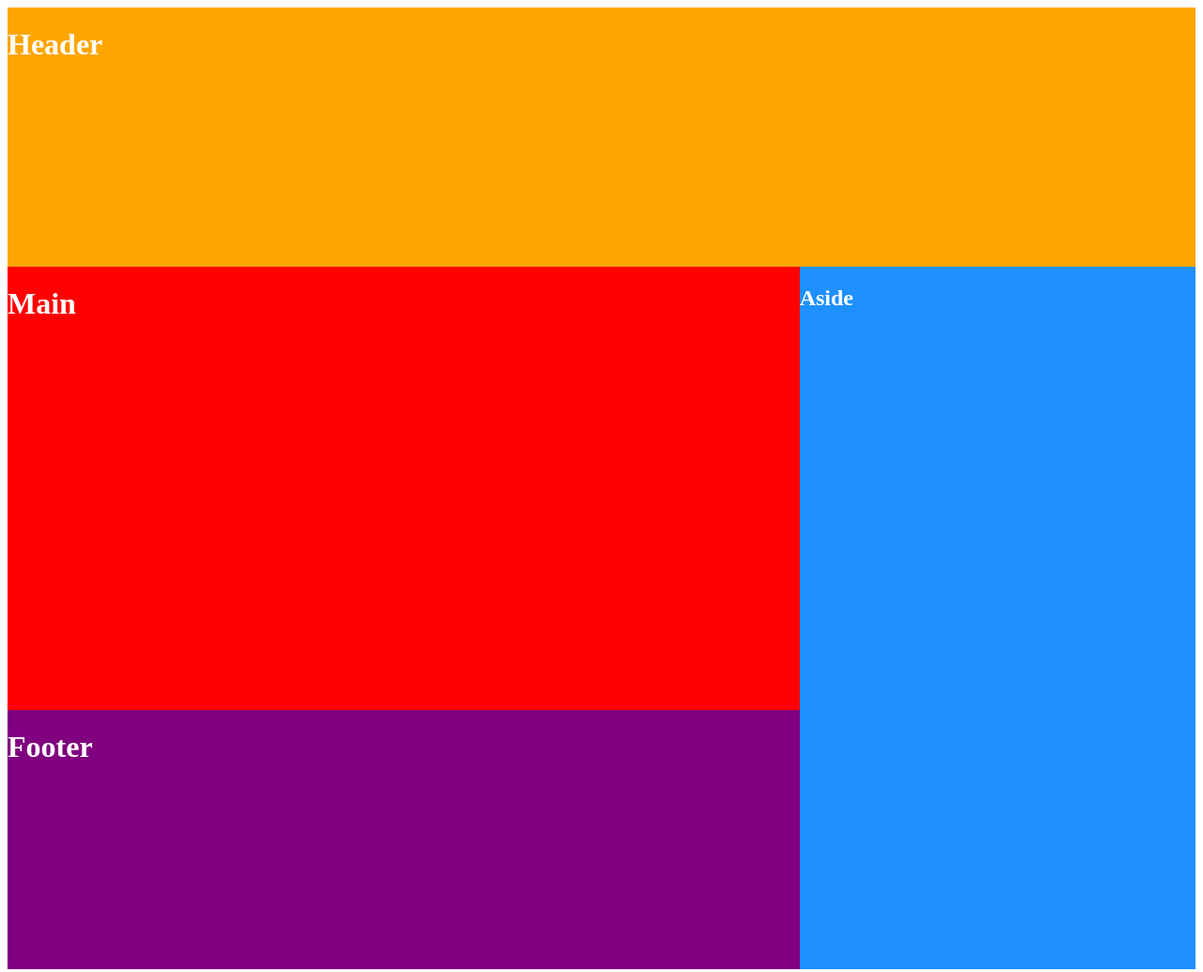
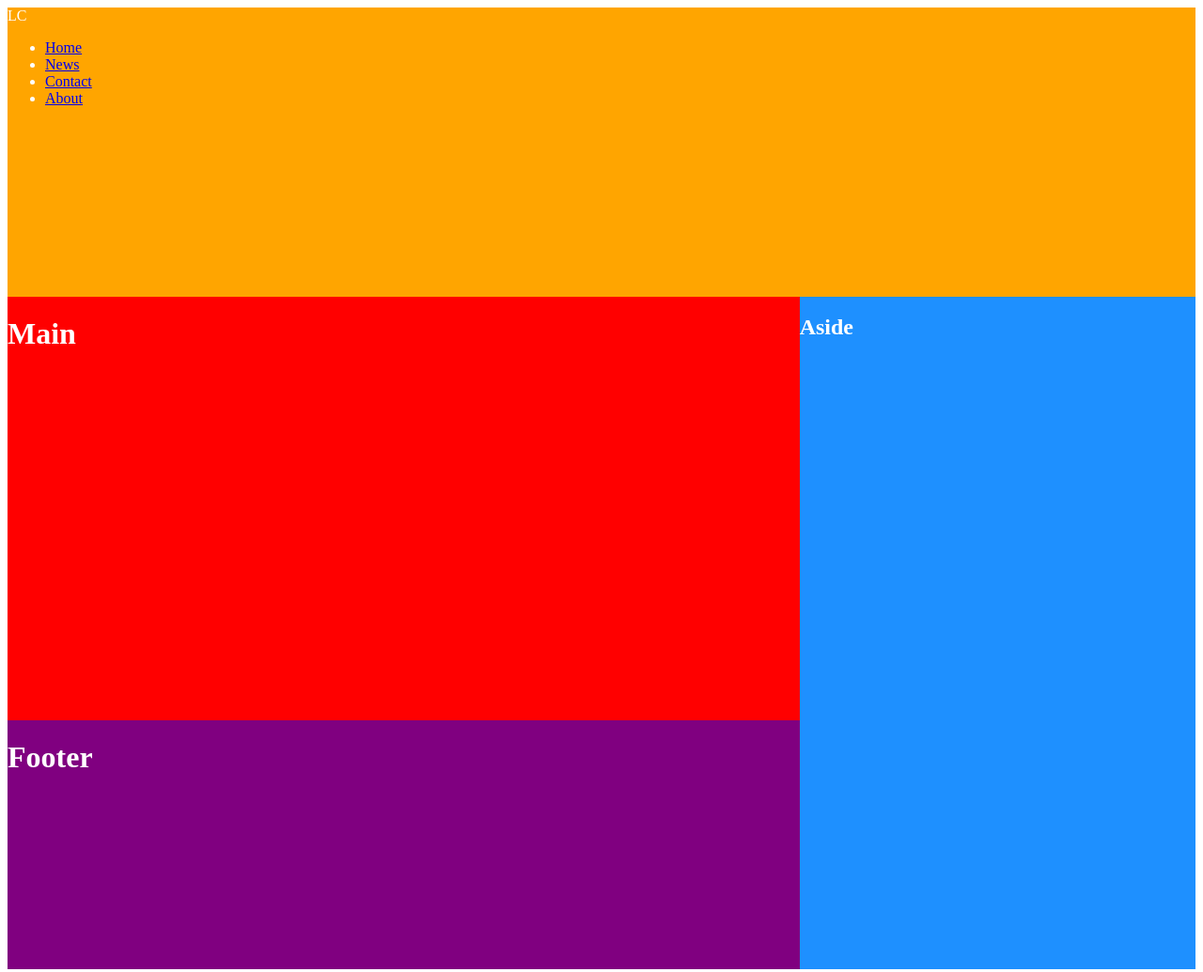
Before and after one commit to llcain/CSS-Grid, a plain HTML site: page index.html in a window 1280 px wide. Shown: the whole page at 94% size. Drawn offline with Linux system fonts and the light colour scheme.

Commit message:
updated index

```diff
--- a/index.html
+++ b/index.html
@@ -10,7 +10,17 @@
 <body>
     <div class="parent">
         <header>
-            <h1>Header</h1>
+            <nav>
+                <div class="logo">
+                    LC
+                </div>
+                <ul>
+                    <li><a href="#home">Home</a></li>
+                    <li><a href="#news">News</a></li>
+                    <li><a href="#contact">Contact</a></li>
+                    <li><a href="#About">About</a></li>
+                </ul>
+            </nav>
         </header>
         <main>
             <h1>Main</h1>
--- a/notes.txt
+++ b/notes.txt
@@ -1,2 +1,3 @@
 Google - css grid templates -https://developer.mozilla.org/en-US/docs/Web/CSS/grid-template-columns
 Google - css grid generator - https://cssgrid-generator.netlify.app/
+Google -  navbar w3schools - https://www.w3schools.com/css/tryit.asp?filename=trycss_navbar_basic_css
```
